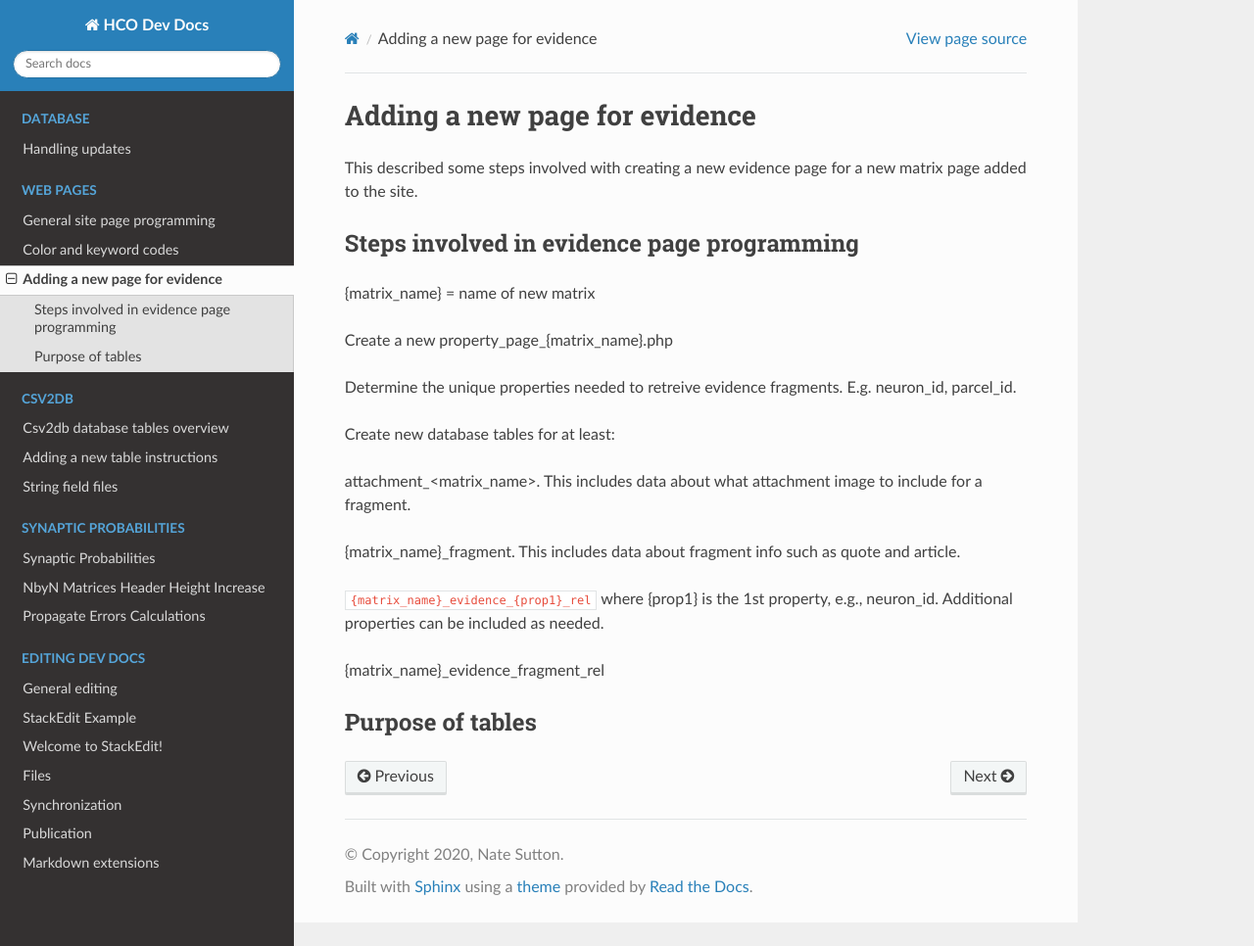
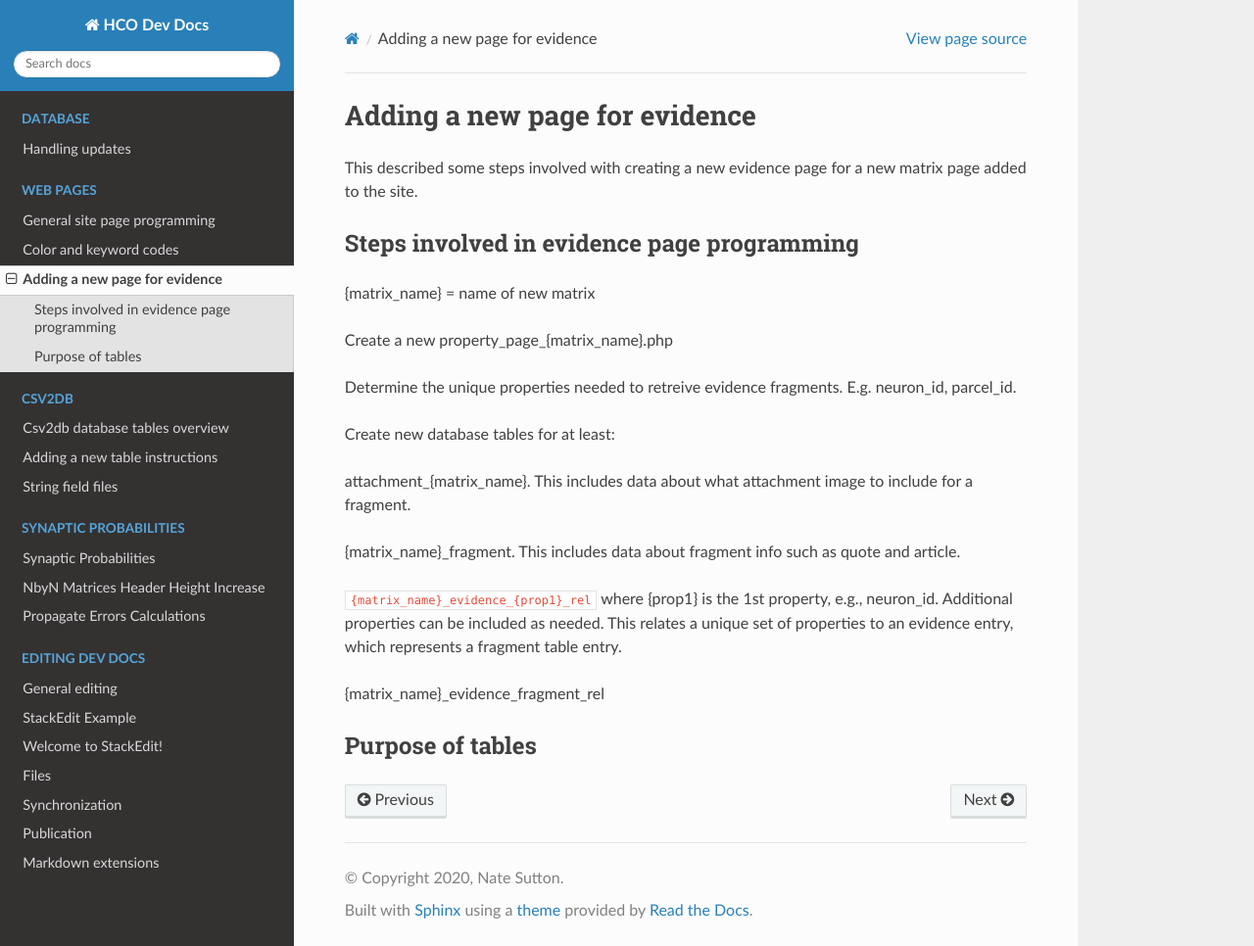
Before and after one commit to Hippocampome-Org/hco_dev_docs, a Sphinx documentation site: the page built from docs/web_pages/adding_evidence_page.md, in a window 1280 px wide and 966 px high. Shown: the whole window at 98% size. Built offline with Sphinx 7.4.7 and the Read the Docs theme 2.0.0, drawn with Linux system fonts in a browser that asks for light colours.

Commit message:
Update adding_evidence_page.md

```diff
--- a/docs/web_pages/adding_evidence_page.md
+++ b/docs/web_pages/adding_evidence_page.md
@@ -15,11 +15,11 @@ E.g. neuron_id, parcel_id.
 
 Create new database tables for at least:
 
-attachment_<matrix_name>. This includes data about what attachment image to include for a fragment.
+attachment_{matrix_name}. This includes data about what attachment image to include for a fragment.
 
 {matrix_name}_fragment. This includes data about fragment info such as quote and article.
 
-`{matrix_name}_evidence_{prop1}_rel` where {prop1} is the 1st property, e.g., neuron_id. Additional properties can be included as needed.
+`{matrix_name}_evidence_{prop1}_rel` where {prop1} is the 1st property, e.g., neuron_id. Additional properties can be included as needed. This relates a unique set of properties to an evidence entry, which represents a fragment table entry.
 
 {matrix_name}_evidence_fragment_rel
 
```
